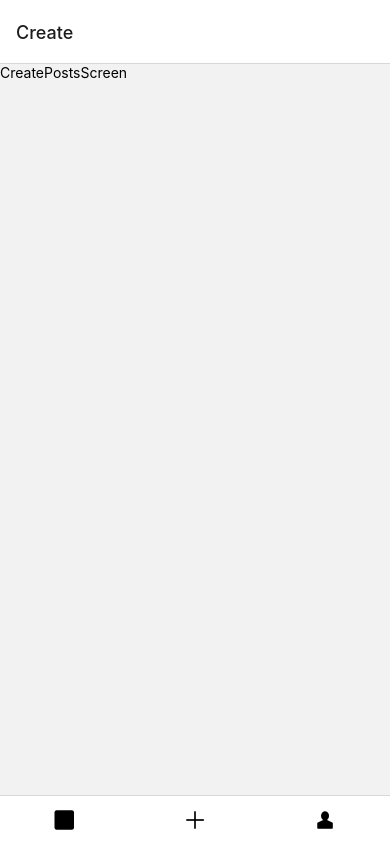
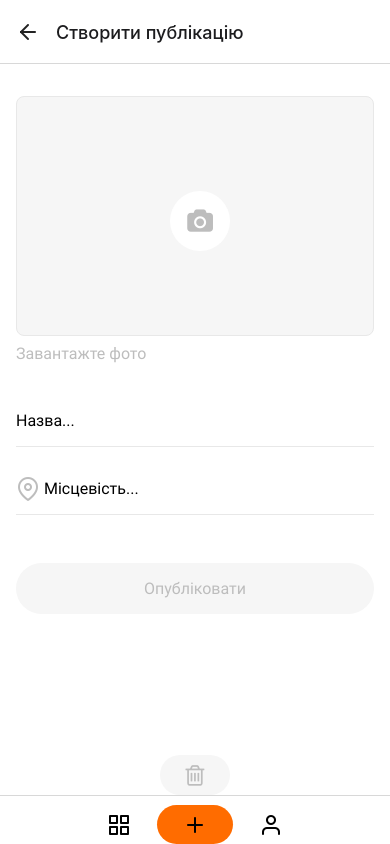
Before and after one commit to Kateryna18/react-native-hw-01, a React Native app: screen /Create in a window 390 px wide. Built offline with nearby package versions, Linux system fonts and the light colour scheme.

Commit message:
added styles for postsScreen, createScreen.

```diff
--- a/App.js
+++ b/App.js
@@ -4,6 +4,7 @@ import * as Font from "expo-font";
 import AppLoading from "expo-app-loading";
 import RobotoRegular from "./assets/fonts/Roboto-Regular.ttf";
 import RobotoMedium from "./assets/fonts/Roboto-Medium.ttf";
+import RobotoBold from "./assets/fonts/Roboto-Bold.ttf";
 import { NavigationContainer } from "@react-navigation/native";
 import {useRoute} from "./router";
 
@@ -12,6 +13,7 @@ const fonts = async () => {
   await Font.loadAsync({
     "roboto-r": RobotoRegular,
     "roboto-m": RobotoMedium,
+    "roboto-b": RobotoBold,
   });
 };
 
--- a/Screens/CreatePostsScreen.jsx
+++ b/Screens/CreatePostsScreen.jsx
@@ -1,16 +1,169 @@
 import React from "react";
 import { StatusBar } from "expo-status-bar";
+import { FontAwesome, Feather } from "@expo/vector-icons";
 import {
   Text,
+  TextInput,
   TouchableWithoutFeedback,
   View,
   Image,
   TouchableOpacity,
   KeyboardAvoidingView,
+  StyleSheet,
 } from "react-native";
 
 export default function CreatePostsScreen() {
   return (
-    <Text>CreatePostsScreen</Text>
-  )
+    <TouchableWithoutFeedback>
+      <View style={styles.mainContainer}>
+        <StatusBar style="auto" />
+        <KeyboardAvoidingView
+          behavior={"padding"}
+          style={styles.createBox}
+          keyboardVerticalOffset={32}
+        >
+          <View style={styles.createFormBox}>
+            <View style={styles.photoBox}>
+              <View style={styles.photoBoxField}>
+                <Image style={styles.photoImg} />
+                <TouchableOpacity
+                  activeOpacity={0.8}
+                  style={styles.addPhotoBoxButton}
+                >
+                  <FontAwesome
+                    name="camera"
+                    style={styles.addPhotoIcon}
+                    size={24}
+                    color="black"
+                  />
+                </TouchableOpacity>
+              </View>
+              <TouchableOpacity style={styles.photoBoxButton}>
+                <Text style={styles.photoBoxButtonText}>Завантажте фото</Text>
+              </TouchableOpacity>
+            </View>
+            <View style={styles.createFormLabel}>
+              <TextInput
+                style={styles.createFormInput}
+                placeholder="Назва..."
+              ></TextInput>
+            </View>
+            <View style={styles.createFormLabel}>
+              <TouchableOpacity
+                activeOpacity={0.8}
+                style={styles.mapButton}
+              >
+                <Feather style={styles.mapButtonIcon} name="map-pin" size={24} color="#BDBDBD" />
+              </TouchableOpacity>
+              <TextInput
+                style={[styles.createFormInput, {paddingLeft: 28,}]}
+                placeholder="Місцевість..."
+              ></TextInput>
+            </View>
+            <TouchableOpacity style={styles.createFormButton}>
+              <Text style={styles.createFormButtonText}>Опубліковати</Text>
+            </TouchableOpacity>
+          </View>
+          <View style={styles.buttonDeleteBox}>
+          <TouchableOpacity style={styles.buttonDelete}>
+          <FontAwesome style={styles.buttonDeleteIcon} name="trash-o" size={24} color="#BDBDBD" />
+          </TouchableOpacity>
+          </View>
+        </KeyboardAvoidingView>
+      </View>
+    </TouchableWithoutFeedback>
+  );
 }
+
+const styles = StyleSheet.create({
+  mainContainer: {
+    flex: 1,
+    paddingTop: 32,
+    paddingHorizontal: 16,
+    backgroundColor: "#FFFFFF",
+  },
+  createBox: {
+    flex: 1,
+    justifyContent: "space-between",
+  },
+  createFormBox: {},
+  photoBox: {
+    marginBottom: 32,
+  },
+  photoBoxField: {
+    position: "relative",
+    width: "100%",
+    height: 240,
+    marginBottom: 8,
+    justifyContent: "center",
+    alignItems: "center",
+    backgroundColor: "#F6F6F6",
+    borderRadius: 8,
+    borderWidth: 1,
+    borderColor: "#E8E8E8",
+  },
+  photoImg: {},
+  addPhotoBoxButton: {
+    position: "absolute",
+    top: "50%",
+    left: "50%",
+    transform: [{ translateX: -25 }, { translateY: -25 }],
+    width: 60,
+    height: 60,
+    alignItems: "center",
+    justifyContent: "center",
+    backgroundColor: "#FFFFFF",
+    borderRadius: "50%",
+  },
+  addPhotoIcon: {
+    color: "#BDBDBD",
+  },
+  photoBoxButton: {},
+  photoBoxButtonText: {
+    fontFamily: "roboto-r",
+    fontWeight: 400,
+    fontSize: 16,
+    color: "#BDBDBD",
+  },
+  createFormLabel: {
+    position: "relative",
+    justifyContent: "center",
+    borderBottomColor: "#E8E8E8",
+    borderBottomWidth: 1,
+    marginBottom: 16,
+  },
+  createFormInput: {
+    paddingVertical: 16,
+    fontFamily: "roboto-r",
+    fontSize: 16,
+  },
+  mapButton: {
+    position: "absolute",
+  },
+  mapButtonIcon: {},
+  createFormButton: {
+    width: "100%",
+    marginTop: 32,
+    paddingVertical: 16,
+    alignItems: "center",
+    backgroundColor: "#F6F6F6",
+    borderRadius: 100,
+  },
+  createFormButtonText: {
+    fontFamily: "roboto-r",
+    fontSize: 16,
+    color: "#BDBDBD",
+  },
+  buttonDeleteBox: {
+    alignItems: "center",
+  },
+  buttonDelete: {
+    width: 70,
+    height: 40,
+    alignItems: "center",
+    justifyContent: "center",
+    backgroundColor: "#F6F6F6",
+    borderRadius: 20,
+  },
+  buttonDeleteIcon: {},
+});
--- a/Screens/PostsScreen.jsx
+++ b/Screens/PostsScreen.jsx
@@ -7,24 +7,69 @@ import {
   Image,
   TouchableOpacity,
   KeyboardAvoidingView,
+  StyleSheet,
 } from "react-native";
-
-
-
 
 export default function PostsScreen() {
   return (
     <TouchableWithoutFeedback>
-      <View>
+      <View style={styles.mainContainer}>
         <StatusBar style="auto" />
-        <KeyboardAvoidingView>
-          <View>
-            <Image source={require("../assets/avatar.png")} />
-            <Text>Natali Romanova</Text>
-            <Text>email@example.com</Text>
+        <KeyboardAvoidingView
+        behavior={"padding"}
+        style={styles.postsBox}
+        keyboardVerticalOffset={32}
+        >
+          <View style={styles.headerBox}>
+            <View style={styles.avatarBox}>
+              <Image source={require("../assets/avatar.png")} style={styles.avatarImg}/>
+            </View>
+            <View style={styles.userBox}>
+                <Text style={styles.nameUser}>Natali Romanova</Text>
+                <Text style={styles.emailUser}>email@example.com</Text>
+              </View>
           </View>
         </KeyboardAvoidingView>
       </View>
     </TouchableWithoutFeedback>
   );
 }
+
+
+const styles = StyleSheet.create({
+  mainContainer: {
+    flex: 1,
+    paddingTop: 32,
+    paddingHorizontal: 16,
+    backgroundColor: "#FFFFFF",
+  },
+  postsBox: {
+
+  },
+  headerBox: {
+    flexDirection: "row",
+    alignItems: "center",
+  },
+  avatarBox: {
+    marginRight: 8,
+  },
+  avatarImg: {
+    width: 60,
+    height: 60,
+  },
+  userBox: {
+
+  },
+  nameUser: {
+    fontFamily: "roboto-b",
+    fontWeight: 700,
+    fontSize: 13,
+    color: "#212121",
+  },
+  emailUser: {
+    fontFamily: "roboto-r",
+    fontWeight: 400,
+    fontSize: 11,
+    color: "#212121",
+  },
+})
--- a/router.js
+++ b/router.js
@@ -1,13 +1,13 @@
 import React from "react";
 import { createStackNavigator } from "@react-navigation/stack";
 import { createBottomTabNavigator } from "@react-navigation/bottom-tabs";
+import { Feather } from "@expo/vector-icons";
+
 import RegistrationScreen from "./Screens/RegistrationScreen";
 import LoginScreen from "./Screens/LoginScreen";
 import PostsScreen from "./Screens/PostsScreen";
 import CreatePostsScreen from "./Screens/CreatePostsScreen";
 import ProfileScreen from "./Screens/ProfileScreen";
-
-import { AntDesign, Foundation, Ionicons  } from '@expo/vector-icons';
 
 const authNav = createStackNavigator();
 const tabNav = createBottomTabNavigator();
@@ -36,10 +36,60 @@ export const useRoute = (isAuth) => {
   }
 
   return (
-      <tabNav.Navigator initialRouteName="Posts" screenOptions={{tabBarShowLabel: false, tabBarActiveTintColor: 'white',}} >
-        <tabNav.Screen name="Posts" component={PostsScreen} options={{tabBarIcon: (focused, size, color) => <Ionicons name="square" size={24} color={color} />}}/>
-        <tabNav.Screen name="Create" component={CreatePostsScreen} options={{tabBarIcon: (focused, size, color) => <AntDesign name="plus" size={24} color={color} />}}/>
-        <tabNav.Screen name="Profile" component={ProfileScreen} options={{tabBarIcon: (focused, size, color) => <Foundation name="torso" size={24} color={color} />}}/>
+    <tabNav.Navigator
+      initialRouteName="Posts"
+      screenOptions={{
+        tabBarShowLabel: false,
+        tabBarActiveBackgroundColor: "#FF6C00",
+        tabBarStyle: {
+          paddingHorizontal: 81,
+        },
+        tabBarItemStyle: {
+          marginTop: 9,
+          borderRadius: 20,
+        },
+        tabBarActiveTintColor: "#ffffff",
+        tabBarInactiveTintColor: "#212121",
+      }}
+    >
+      <tabNav.Screen
+        name="Posts"
+        component={PostsScreen}
+        options={{
+          title: "Публікації",
+          tabBarIcon: (focused, size, color) => (
+            <Feather name="grid" size={24} color={color} />
+          ),
+          headerRight: () => (
+            <Feather name="log-out"  size={24} color="#BDBDBD" />
+          ),
+          headerRightContainerStyle: {paddingRight: 10},
+        }}
+      />
+      <tabNav.Screen
+        name="Create"
+        component={CreatePostsScreen}
+        options={{
+          title: "Створити публікацію",
+          tabBarIcon: (focused, size, color) => (
+            <Feather name="plus" size={24} color={color} />
+          ),
+          headerLeft: () => (
+            <Feather name="arrow-left"  size={24} color="#212121" />
+          ),
+          headerLeftContainerStyle: {paddingLeft: 16},
+        }}
+      />
+      <tabNav.Screen
+        name="Profile"
+        component={ProfileScreen}
+        options={{
+          // headerShown: false,
+          tabBarIcon: (focused, size, color) => (
+            <Feather name="user" size={24} color={color} />
+          ),
+        }}
+      />
     </tabNav.Navigator>
   );
 };
```
Also changed, not shown: assets/fonts/Roboto-Bold.ttf (added). Lines whose indentation alone changed are shown as unchanged.
